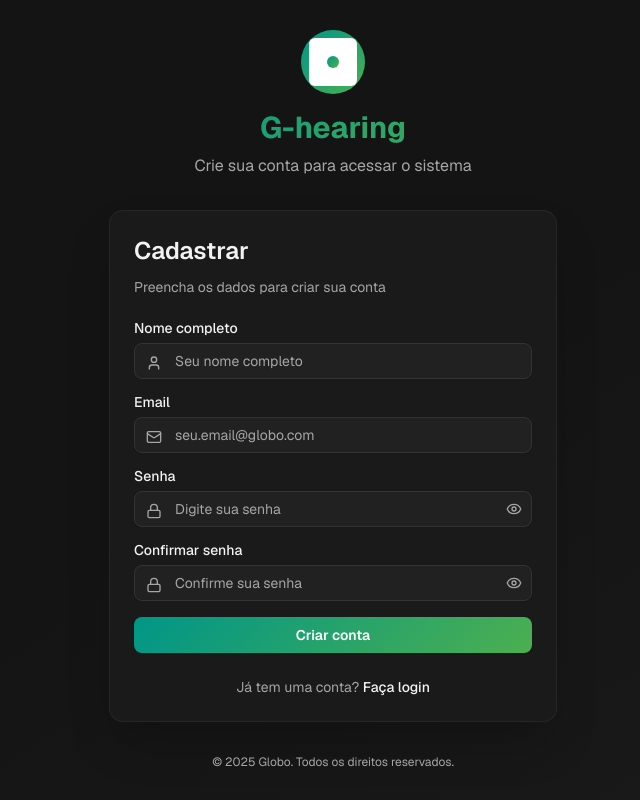
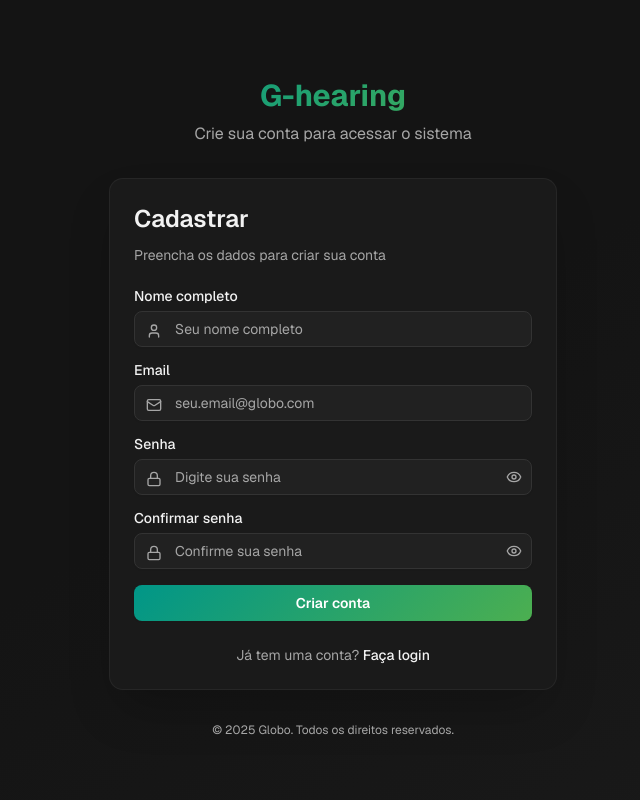
Before and after one commit to DavidaMendes/G-Hearing, a Next.js app in the folder client/interface/: page /register in a window 1280 px wide. Shown: the whole page, without its empty margins (307-947 px from the left). Built offline with nearby package versions, Linux system fonts and the light colour scheme.

Commit message:
reajuste logo

```diff
--- a/client/interface/app/dashboard/page.tsx
+++ b/client/interface/app/dashboard/page.tsx
@@ -73,7 +73,7 @@ export default function DashboardPage() {
         <div className="container mx-auto px-4 py-4">
           <div className="flex items-center justify-between">
             <div className="flex items-center gap-4">
-              <GloboLogo size="md" variant="orange" />
+              {/* <GloboLogo size="md" variant="orange" /> */}
               <div>
                 <h1 className="text-xl font-bold text-globo-orange-gradient">G-hearing</h1>
                 <p className="text-sm text-muted-foreground">Dashboard</p>
--- a/client/interface/app/register/page.tsx
+++ b/client/interface/app/register/page.tsx
@@ -40,7 +40,7 @@ export default function RegisterPage() {
         {/* Header */}
         <div className="text-center space-y-4">
           <div className="flex justify-center">
-            <GloboLogo size="lg" variant="teal" />
+            {/* <GloboLogo size="lg" variant="teal" /> */}
           </div>
           <div className="space-y-2">
             <h1 className="text-3xl font-bold text-globo-teal-gradient">G-hearing</h1>
--- a/client/interface/app/video/[id]/page.tsx
+++ b/client/interface/app/video/[id]/page.tsx
@@ -130,7 +130,6 @@ export default function VideoDetailsPage() {
 
   return (
     <div className="min-h-screen bg-background">
-      {/* Header */}
       <header className="border-b border-border/50 bg-card/50 backdrop-blur-sm sticky top-0 z-50">
         <div className="container mx-auto px-4 py-4">
           <div className="flex items-center justify-between">
@@ -142,7 +141,7 @@ export default function VideoDetailsPage() {
                 </Link>
               </Button>
               <div className="flex items-center gap-3">
-                <GloboLogo size="sm" variant="blue" />
+                {/* <GloboLogo size="sm" variant="blue" /> */}
                 <div>
                   <h1 className="text-lg font-bold text-globo-blue-gradient">G-hearing</h1>
                   <p className="text-xs text-muted-foreground">Detalhes do Vídeo</p>
--- a/client/interface/components/auth-layout.tsx
+++ b/client/interface/components/auth-layout.tsx
@@ -15,7 +15,7 @@ export function AuthLayout({ children, title, subtitle, logoVariant = "orange" }
         {/* Header */}
         <div className="text-center space-y-4">
           <div className="flex justify-center">
-            <GloboLogo size="lg" variant={logoVariant} />
+            {/* <GloboLogo size="lg" variant={logoVariant} /> */}
           </div>
           <div className="space-y-2">
             <h1 className={`text-3xl font-bold text-globo-${logoVariant}-gradient`}>G-hearing</h1>
```
